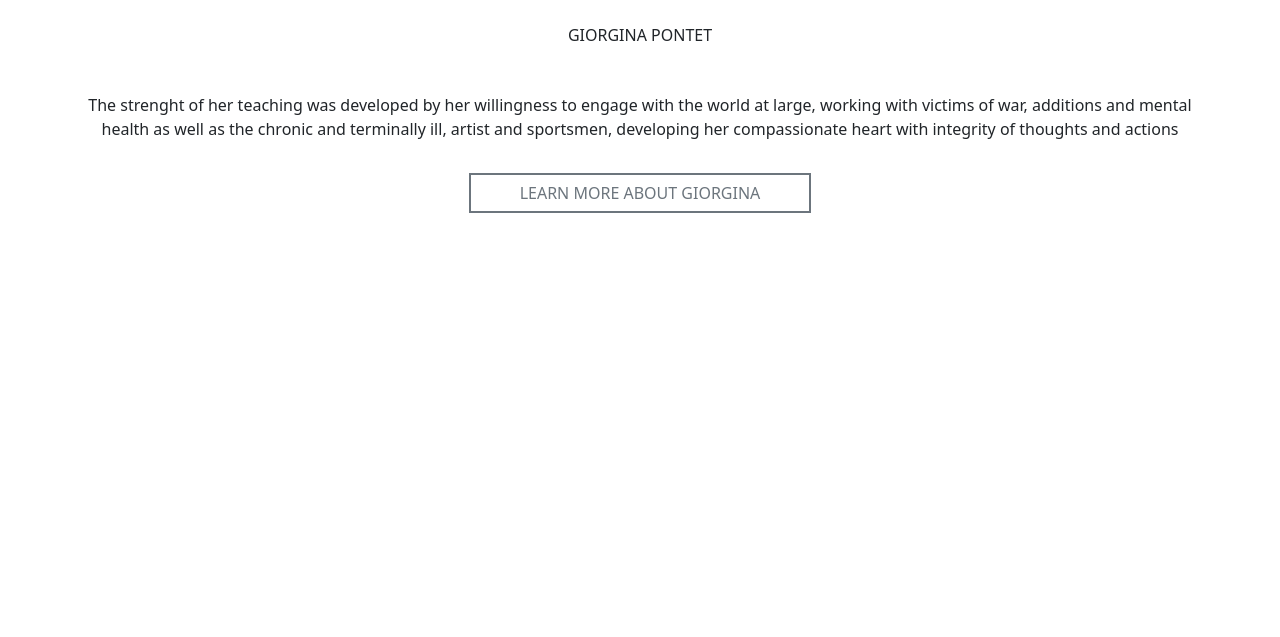
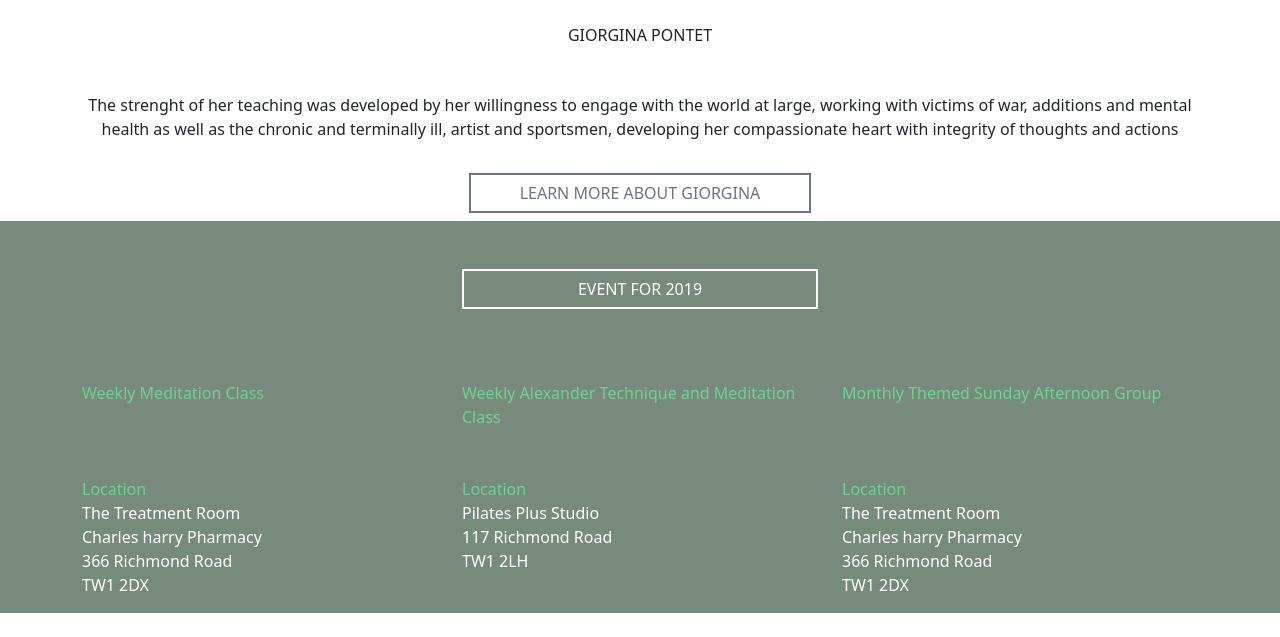
Before and after one commit to RaimaAftab95/assignment-3-webpage, a plain HTML site: page index.html in a window 1280 px wide. Shown: the part 2459-3096 px from the top of the page. Before the commit the page ends 2680 px from the top, so only its background shows below. Drawn offline with nearby package versions, Linux system fonts and the light colour scheme.

Commit message:
section6
section 6 some part

```diff
--- a/index.html
+++ b/index.html
@@ -244,7 +244,47 @@
      <!-- ========================================= E N D ========================================== -->
 
 <!--=======================================sixth section===================================-->
+<div div class="section2-bg-color container-fluid">
+  <div class="container">
+<div class="row text-center">
+  <div class="col-xs-12 offset-sm-4 col-md-4 col-sm-4">
+    <button type="button" class="btn mt-md-5 mb-md-4 w-100" id="banner_btn_1">EVENT FOR 2019 </button>
+    </div>
+</div>
+<div class="row section2-heading mt-md-5 mb-md-4">
+  <div class="col-xs-12 col-md-4 col-sm-4 col-lg-4">Weekly Meditation Class</div>
+  <div class="col-xs-12 col-md-4 col-sm-4 col-lg-4">Weekly Alexander Technique and Meditation Class</div>
+  <div class="col-xs-12 col-md-4 col-sm-4 col-lg-4">Monthly Themed Sunday Afternoon Group</div>
+</div>
 
+<div class="row section2-heading mt-md-5 mb-md-4">
+  <div class="col-xs-12 col-md-4 col-sm-4 col-lg-4">Location
+    <ul class="section2-text-color list-unstyled details">
+      <li>The Treatment Room</li>
+      <li>Charles harry Pharmacy</li>
+      <li>366 Richmond Road</li>
+      <li>TW1 2DX</li>
+    </ul>
+  </div>
+  <div class="col-xs-12 col-md-4 col-sm-4 col-lg-4">Location
+    <ul class="section2-text-color list-unstyled details">
+      <li>Pilates Plus Studio</li>
+      <li>117 Richmond Road</li>
+      <li>TW1 2LH</li>
+    </ul>
+  </div>
+  <div class="col-xs-12 col-md-4 col-sm-4 col-lg-4">Location
+    <ul class="section2-text-color list-unstyled details">
+      <li>The Treatment Room</li>
+      <li>Charles harry Pharmacy</li>
+      <li>366 Richmond Road</li>
+      <li>TW1 2DX</li>
+    </ul>
+  </div>
+</div>
+<!--  closing container-->
+</div><!--  closing  container fluid -->
+</div>
 
 
 
```
